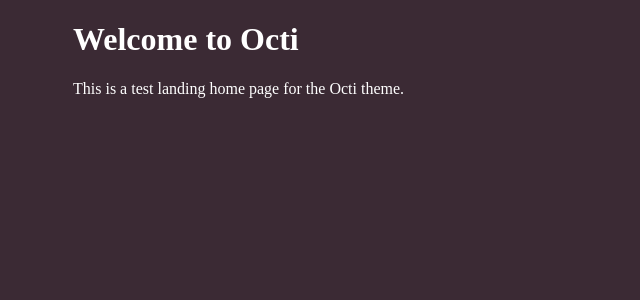
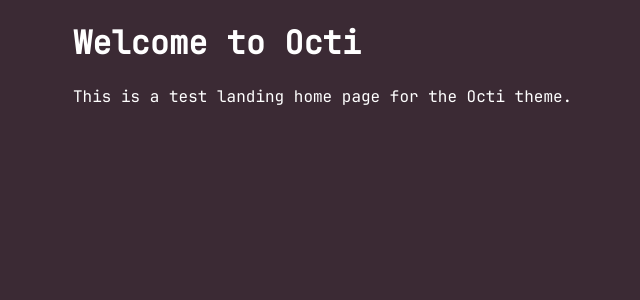
Before and after one commit to justalemon/Octi, a Jekyll site: the page built from index.md, in a window 1280 px wide. Shown: the top 300 px of the page, without its empty margins (87-727 px from the left). Built offline with Jekyll 4.4.1, drawn with Linux system fonts in a browser that asks for light colours; our own code applies the rules of GitHub Pages for plain Markdown files.

Commit message:
Added Jetbrains Mono font

```diff
--- /dev/null
+++ b/assets/fonts/version.txt
@@ -0,0 +1 @@
+v2.304
--- a/assets/style.css
+++ b/assets/style.css
@@ -1,4 +1,10 @@
+@font-face {
+    font-family: "JetBrains Mono";
+    src: url("../assets/fonts/JetBrainsMono-Regular.woff2") format("woff2");
+}
+
 html {
+    font-family: "JetBrains Mono", monospace;
     background-color: #3B2A34;
 }
 
```
Also changed, not shown: assets/fonts/JetBrainsMono-Regular.woff2 (added).
